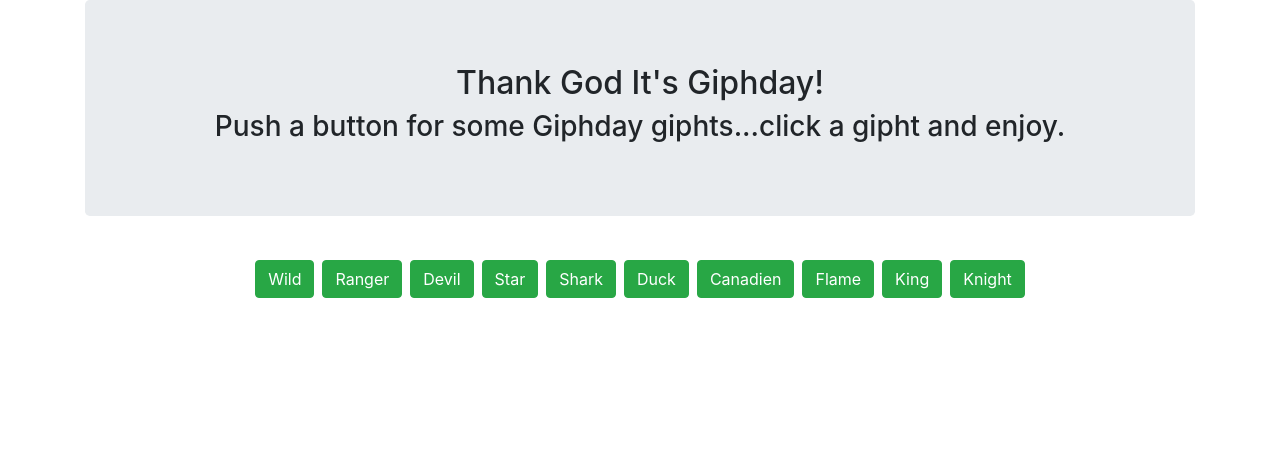
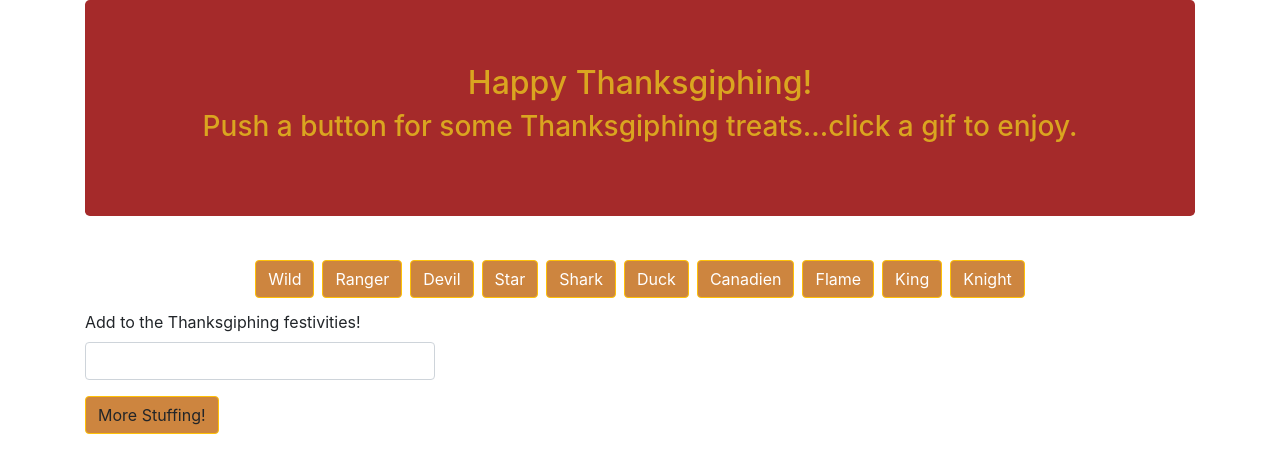
Before and after one commit to thoughtsrot/GiphTastic, a plain HTML site: page index.html in a window 1280 px wide. Drawn offline with nearby package versions, Linux system fonts and the light colour scheme.

Commit message:
starting form for user input to buttons array

```diff
--- a/assets/javascript/giphtastic.js
+++ b/assets/javascript/giphtastic.js
@@ -11,7 +11,7 @@ var buttonDiv = $("#button-box");
 
 for ( i = 0; i < nhlArr.length; i++) {
 
-  var myButton = $("<button class='btn btn-success m-1'>");
+  var myButton = $("<button class='btn btn-warning m-1' style='background-color: peru; color: white'>");
 
   myButton.text(nhlArr[i]);
 
@@ -75,11 +75,11 @@ $("button").on("click", function() {
     }
 
     // for buttons that are dynamically created: $(document).on("click", "#btn", function(event) {
-      // $(this)
+      // $(this)...
     // }
     $(document).on("click", "#dagiphs", function(event) {
 
-      event.preventDefault
+      event.preventDefault();
 
       var giphState = $(this).attr("data-state");
       var pauseURL = $(this).attr("data-pause");
--- a/index.html
+++ b/index.html
@@ -15,13 +15,29 @@
 
   <div class="container">
 
-    <div class="jumbotron jumbotron-flex">
-      <h2 class="text-center">Thank God It's Giphday!</h2>
-      <h3 class="text-center">Push a button for some Giphday giphts...click a gipht and enjoy.</h3>
+    <div class="jumbotron jumbotron-flex" style="background-color: brown; color: goldenrod;">
+      <h2 class="text-center">Happy Thanksgiphing!</h2>
+      <h3 class="text-center">Push a button for some Thanksgiphing treats...click a gif to enjoy.</h3>
     </div>
+
     <div class="row">
       <div id="button-box" class="col-12 text-center p-2"></div>
 
+    </div>
+
+    <div class="row">
+      <form role="form" class="col-4">
+
+          <div class="form-group">
+              <label for="addition">Add to the Thanksgiphing festivities!</label>
+              <input type="text" class="form-control" id="add-button">
+            </div>
+
+            <button type="submit" class="btn btn-warning" style="background-color: peru" id="add-new">
+             More Stuffing!
+            </button>
+
+      </form>
     </div>
 
     <div class="row">
```
